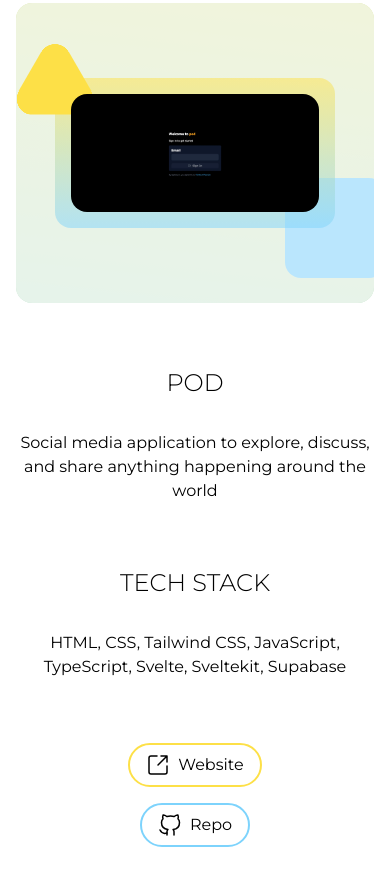
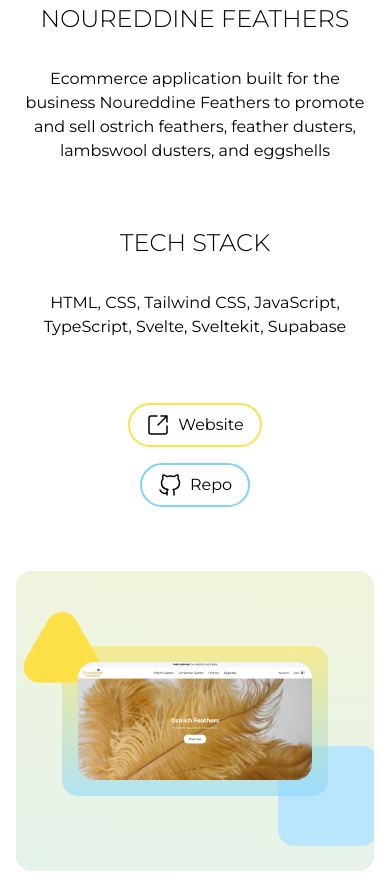
Before and after one commit to hsnfwz/portfolio-v3, a website: page src/index.html in a window 390 px wide. Shown: the part 7271-8164 px from the top of the page. Drawn offline with Linux system fonts and the light colour scheme.

Commit message:
removed pod

```diff
--- a/src/index.html
+++ b/src/index.html
@@ -360,43 +360,8 @@
             </div>
           </div>
         </div>
-        <div class="flex flex-col lg:flex-row justify-center items-center gap-16 px-4">
-          <div class="flex flex-col gap-16 w-full lg:w-2/5 order-2 lg:order-1 z-10">
-            <div class="flex flex-col gap-8">
-              <h2 class="text-center uppercase text-2xl lg:text-5xl font-montserrat-light">pod</h2>
-              <p class="text-center">Social media application to explore, discuss, and share anything happening around the world</p>
-            </div>
-            <div class="flex flex-col gap-8">
-              <h2 class="text-center uppercase text-2xl lg:text-5xl font-montserrat-light">tech stack</h2>
-              <p class="text-center">HTML, CSS, Tailwind CSS, JavaScript, TypeScript, Svelte, Sveltekit, Supabase</p>
-            </div>
-            <div class="flex flex-col lg:flex-row gap-4 items-center justify-center">
-              <a class="group self-center hover:bg-yellow-300 hover:text-white border-2 border-yellow-300 px-4 py-2 flex gap-2 rounded-full" href="https://pod-v1.vercel.app/" target="_blank">
-                <?xml version="1.0" encoding="UTF-8"?><svg class="group-hover:stroke-white stroke-black h-6 w-6" viewBox="0 0 24 24" stroke-width="1.5" fill="none" xmlns="http://www.w3.org/2000/svg"><path d="M21 3L15 3M21 3L12 12M21 3V9" stroke-width="1.5" stroke-linecap="round" stroke-linejoin="round"></path><path d="M21 13V19C21 20.1046 20.1046 21 19 21H5C3.89543 21 3 20.1046 3 19V5C3 3.89543 3.89543 3 5 3H11" stroke-width="1.5" stroke-linecap="round"></path></svg>
-                Website
-              </a>
-              <a class="group self-center hover:bg-sky-300 hover:text-white border-2 border-sky-300 px-4 py-2 flex gap-2 rounded-full" href="https://github.com/hsnfwz/pod" target="_blank">
-                <?xml version="1.0" encoding="UTF-8"?><svg class="h-6 w-6 group-hover:stroke-white stroke-black" stroke-width="1.5" viewBox="0 0 24 24" fill="none" xmlns="http://www.w3.org/2000/svg"><path d="M16 22.0268V19.1568C16.0375 18.68 15.9731 18.2006 15.811 17.7506C15.6489 17.3006 15.3929 16.8902 15.06 16.5468C18.2 16.1968 21.5 15.0068 21.5 9.54679C21.4997 8.15062 20.9627 6.80799 20 5.79679C20.4558 4.5753 20.4236 3.22514 19.91 2.02679C19.91 2.02679 18.73 1.67679 16 3.50679C13.708 2.88561 11.292 2.88561 8.99999 3.50679C6.26999 1.67679 5.08999 2.02679 5.08999 2.02679C4.57636 3.22514 4.54413 4.5753 4.99999 5.79679C4.03011 6.81549 3.49251 8.17026 3.49999 9.57679C3.49999 14.9968 6.79998 16.1868 9.93998 16.5768C9.61098 16.9168 9.35725 17.3222 9.19529 17.7667C9.03334 18.2112 8.96679 18.6849 8.99999 19.1568V22.0268" stroke-width="1.5" stroke-linecap="round" stroke-linejoin="round"></path><path d="M9 20.0267C6 20.9999 3.5 20.0267 2 17.0267" stroke-width="1.5" stroke-linecap="round" stroke-linejoin="round"></path></svg>
-                Repo
-              </a>
-            </div>
-          </div>
-          <div class="p_rotate_border w-full lg:w-3/5 h-[300px] lg:h-[500px] order-1 lg:order-2">
-            <div class="p_rotate_border_inner_background"></div>
-            <div class="p_rotate_border_inner p_hover_3d flex justify-center items-center overflow-x-hidden">
-              <a class="p_hover_3d_inner block relative top-0 left-0" href="https://pod-v1.vercel.app/" target="_blank">
-                <div class="p_square p_shrink_wiggle_shape w-[100px] lg:w-[100px] absolute -bottom-[50px] -right-[50px] lg:-bottom-[50px] lg:-right-[50px] -z-10 bg-sky-200"></div>
-                <div class="absolute top-0 left-0 w-full h-[150px] lg:h-[250px] bg-gradient-to-b from-0 from-yellow-300/50 to-100% to-sky-300/50 rounded-2xl z-0"></div>
-                <div class="p_triangle_equilateral_up p_rotate_shape w-[100px] lg:w-[100px] absolute -top-[50px] -left-[50px] lg:-top-[50px] lg:-left-[50px] z-10 bg-yellow-300"></div>
-                <div class="relative top-0 left-0 p-4 z-20">
-                  <img id="pod" src="./images/pod.webp" alt="pod" class="h-[118px] lg:h-[218px] rounded-2xl object-cover object-center" />
-                </div>
-              </a>
-            </div>
-          </div>
-        </div>
         <div class="flex flex-col lg:flex-row justify-center items-center gap-16 px-4 w-full max-w-screen-2xl m-auto">
-          <div class="p_rotate_border w-full lg:w-3/5 h-[300px] lg:h-[500px] order-1">
+          <div class="p_rotate_border w-full lg:w-3/5 h-[300px] lg:h-[500px] order-2">
             <div class="p_rotate_border_inner_background"></div>
             <div class="p_rotate_border_inner p_hover_3d flex justify-center items-center overflow-x-hidden">
               <a class="p_hover_3d_inner block relative top-0 left-0" href="https://www.noureddinefeathers.com" target="_blank">
@@ -409,7 +374,7 @@
               </a>
             </div>
           </div>
-          <div class="flex flex-col gap-16 w-full lg:w-2/5 order-2 z-10">
+          <div class="flex flex-col gap-16 w-full lg:w-2/5 order-1 z-10">
             <div class="flex flex-col gap-8">
               <h2 class="text-center uppercase text-2xl lg:text-5xl font-montserrat-light">noureddine feathers</h2>
               <p class="text-center">Ecommerce application built for the business Noureddine Feathers to promote and sell ostrich feathers, feather dusters, lambswool dusters, and eggshells</p>
```
Also changed, not shown: src/images/pod.webp (deleted).
